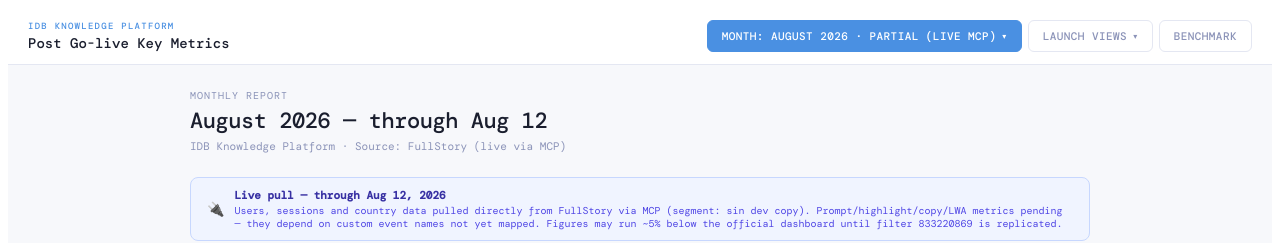
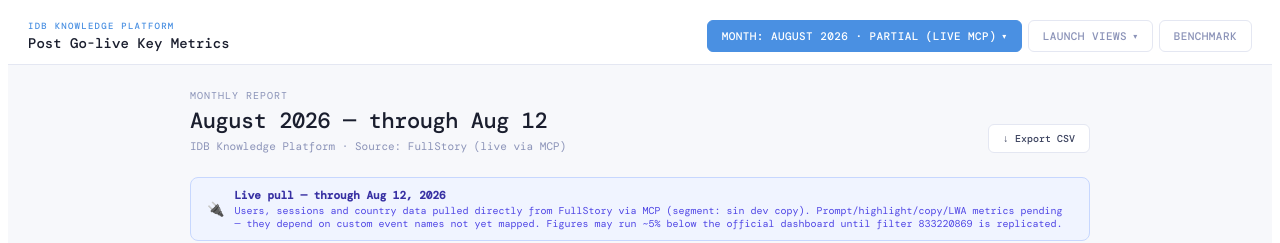
Before and after one commit to jimenasalinasg/KPsmoketest, a React (Vite) app: page / in a window 1280 px wide. Shown: the top 243 px of the page. Built offline with nearby package versions, Linux system fonts and the light colour scheme; a web font is replaced by a local one.

Commit message:
Update App.jsx

```diff
--- a/src/App.jsx
+++ b/src/App.jsx
@@ -2796,6 +2796,44 @@ function AugustMonthly() {
           <div style={{ fontSize: 22, fontWeight: 500, color: INK, letterSpacing: "-0.02em", marginBottom: 4 }}>{MONTH}</div>
           <div style={{ fontSize: 11, color: INK3 }}>IDB Knowledge Platform · Source: FullStory (live via MCP)</div>
         </div>
+        <button
+          onClick={() => {
+            const rows = [
+              ["Metric", "Value"],
+              ["Month", MONTH],
+              ["Users reached", AUGUST.users],
+              ["Sessions", AUGUST.sessions],
+              ["Prompters", AUGUST.prompters],
+              ["Prompts sent", AUGUST.prompts ?? "pending"],
+              ["New users", AUGUST.first_time ?? "pending"],
+              ["Returning users", AUGUST.returningUsers ?? "pending"],
+              ["Tour completion %", AUGUST.tourCompletion != null ? AUGUST.tourCompletion + "%" : "pending"],
+              ["Pill pageviews", AUGUST.pillPageviews],
+              ["Highlights total", AUGUST.highlighted],
+              ["Highlights Open Search", AUGUST.highlightedOpenSearch],
+              ["Copies total", AUGUST.copied],
+              ["Copies Open Search", AUGUST.copiedOpenSearch],
+              ["Source panel clicks (OS)", AUGUST.sourceClicks],
+              ["Thumbs up", AUGUST.thumbsUp],
+              ["Thumbs down", AUGUST.thumbsDown],
+              ["Prompt Gallery clicks", AUGUST.promptGalleryClicks],
+              ["Recent Search clicks", AUGUST.recentSearchClicks],
+              ["New Search clicks", AUGUST.newSearchClicks],
+              ["Latency (median)", AUGUST.latency ?? "pending"],
+              ["CSAT", AUGUST.csat ?? "pending"],
+              ["Cumulative users (Sep 1-Aug 12)", "1,842"],
+              ["Cumulative prompters (Sep 1-Aug 12)", "813"],
+              ["Cumulative penetration", "51.2%"],
+            ];
+            const csv = rows.map(r => r.map(v => `"${v}"`).join(",")).join("\n");
+            const blob = new Blob([csv], { type: "text/csv" });
+            const url = URL.createObjectURL(blob);
+            const a = document.createElement("a");
+            a.href = url; a.download = `KP_Monthly_August_2026_partial.csv`; a.click();
+            URL.revokeObjectURL(url);
+          }}
+          style={{ fontFamily: "inherit", fontSize: 10, fontWeight: 500, padding: "7px 14px", border: `1px solid ${BDR}`, borderRadius: 6, cursor: "pointer", background: SURF, color: INK2, display: "flex", alignItems: "center", gap: 6 }}
+        >↓ Export CSV</button>
       </div>
 
       {/* MCP banner */}
```
